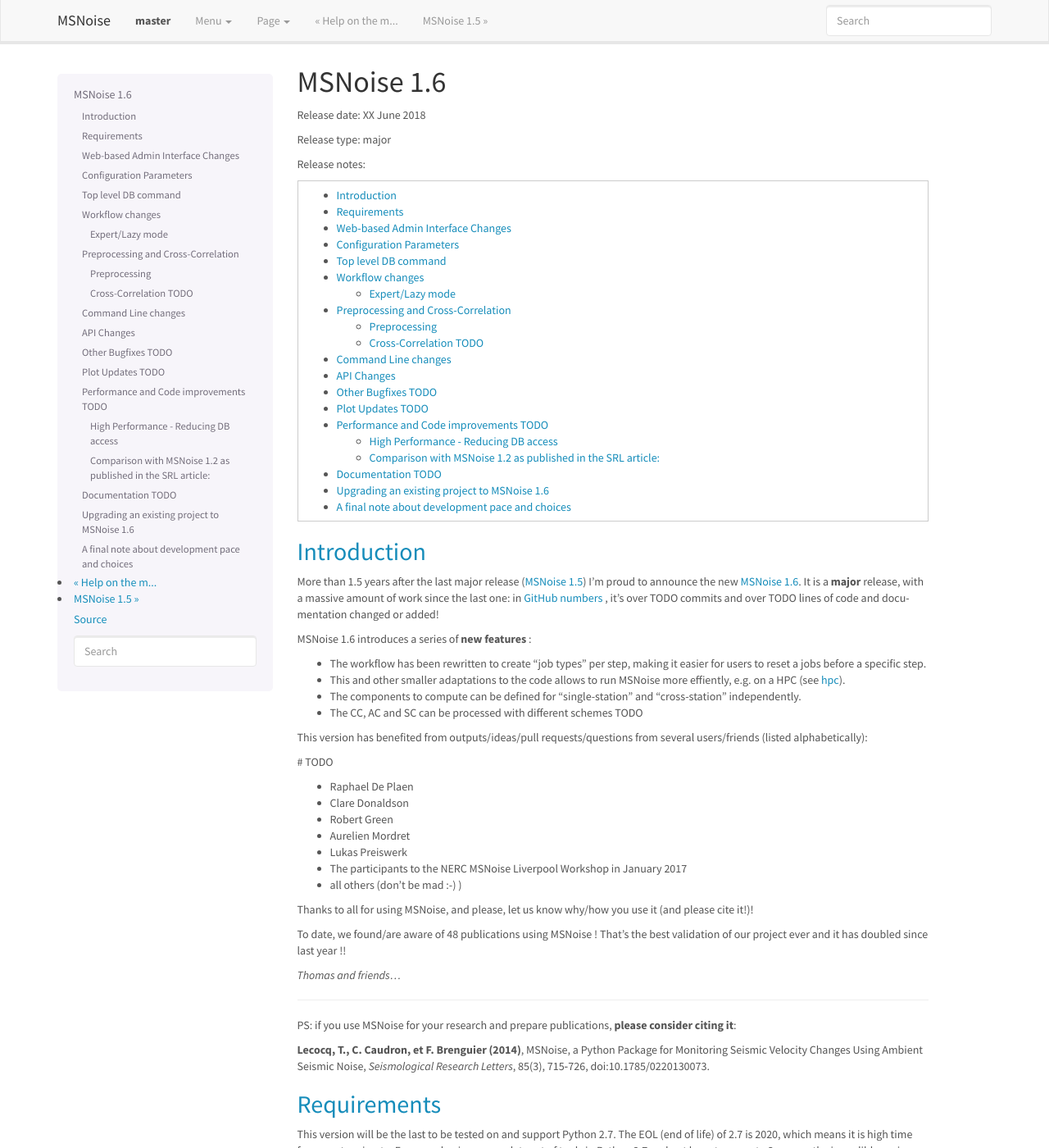
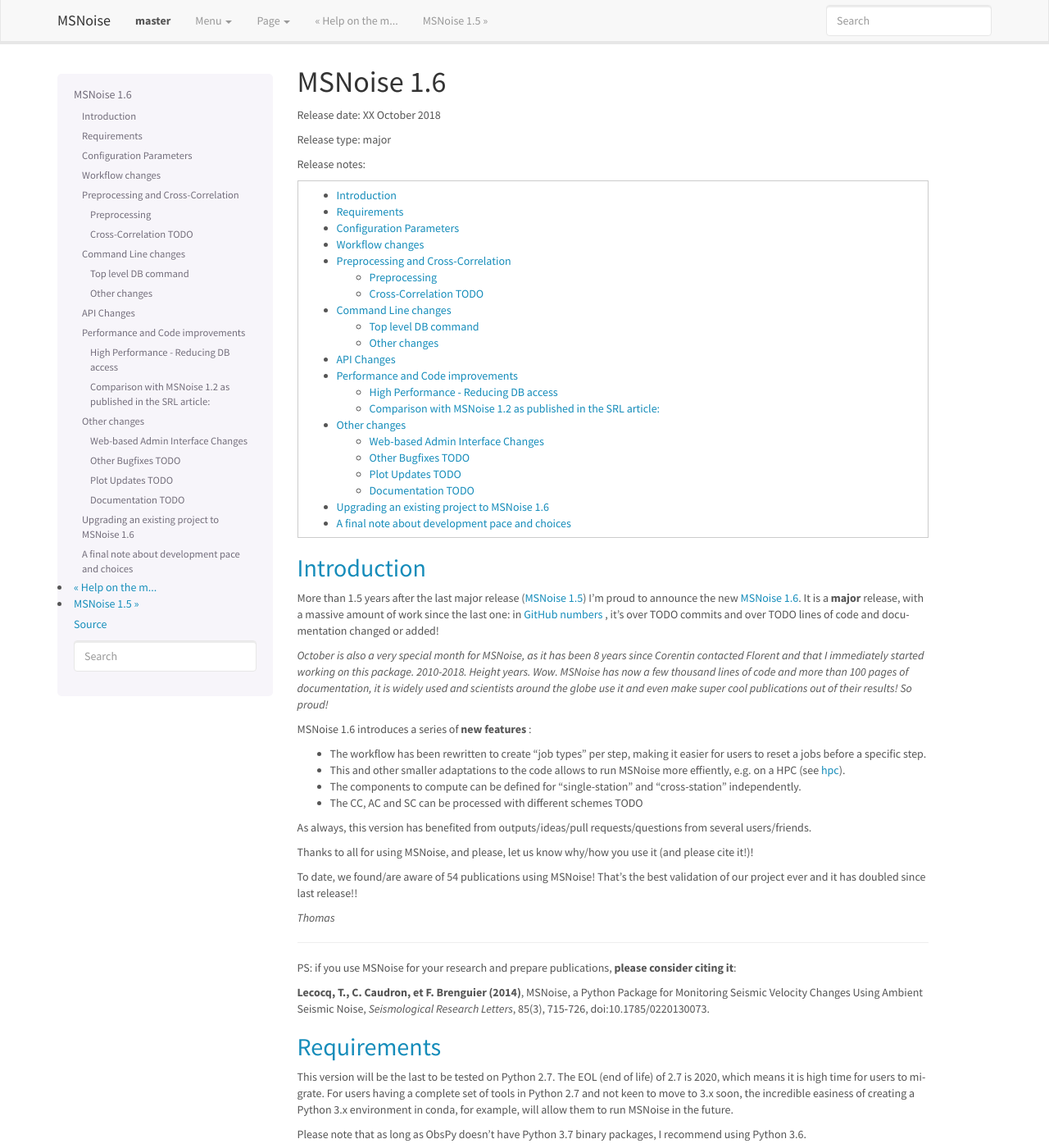
Before and after one commit to ROBelgium/MSNoise, a Sphinx documentation site: the page built from doc/releasenotes/msnoise-1.6.rst, in a window 1280 px wide and 1400 px high. Shown: the whole window at 82% size. Built offline with Sphinx 7.4.7, drawn with Linux system fonts in a browser that asks for light colours; comment, search, counter and statistics services are not loaded; some of the changed text lies outside the part shown.

Commit message:
plugins & stuff

```diff
--- a/doc/releasenotes/msnoise-1.6.rst
+++ b/doc/releasenotes/msnoise-1.6.rst
@@ -3,7 +3,7 @@
 MSNoise 1.6
 ===========
 
-Release date: XX June 2018
+Release date: XX October 2018
 
 
 Release type: major
@@ -24,6 +24,13 @@
 , it's over TODO commits and over TODO lines of code and documentation changed
 or added!
 
+*October is also a very special month for MSNoise, as it has been 8 years since
+Corentin contacted Florent and that I immediately started working
+on this package. 2010-2018. Height years. Wow. MSNoise has now a few thousand
+lines of code and more than 100 pages of documentation, it is widely used and
+scientists around the globe use it and even make super cool publications out
+of their results! So proud!*
+
 
 MSNoise 1.6 introduces a series of **new features** :
 
@@ -37,30 +44,17 @@
 
 .. todo
 
-
-
-This version has benefited from outputs/ideas/pull requests/questions from
-several users/friends (listed alphabetically):
-
-# TODO
-
-* Raphael De Plaen
-* Clare Donaldson
-* Robert Green
-* Aurelien Mordret
-* Lukas Preiswerk
-* The participants to the NERC MSNoise Liverpool Workshop in January 2017
-* all others (don't be mad :-) )
-
+As always, this version has benefited from outputs/ideas/pull
+requests/questions from several users/friends.
 
 Thanks to all for using MSNoise, and please, let us know why/how you use it
 (and please cite it!)!
 
-To date, we found/are aware of 48 publications using MSNoise ! That's the best
-validation of our project ever and it has doubled since last year !!
+To date, we found/are aware of 54 publications using MSNoise! That's the best
+validation of our project ever and it has doubled since last release!!
 
 
-*Thomas and friends...*
+*Thomas*
 
 
 ~~~~
@@ -76,7 +70,7 @@
 Requirements
 ------------
 
-This version will be the last to be tested on and support Python 2.7. The EOL
+This version will be the last to be tested on Python 2.7. The EOL
 (end of life) of 2.7 is 2020, which means it is high time for users to migrate.
 For users having a complete set of tools in Python 2.7 and not keen to move
 to 3.x soon, the incredible easiness of creating a Python 3.x environment in
@@ -93,15 +87,6 @@
 its fast MKL implementations for all users, in the conda-forge channel).
 
 
-Web-based Admin Interface Changes
----------------------------------
-
-* Feature: The pagination size (100, 200, etc. row) is now allowed on the
-  Station, Job and DataAvailability views.
-* Feature: The Config list view can be sorted by name.
-* Feature: The home page has changed to show all job types and exposes
-  buttons to execute actions equivalent to `msnoise reset` in the console.
-
 
 Configuration Parameters
 ------------------------
@@ -111,22 +96,6 @@
   next jobtype according to the workflow is not created. This removes a lot
   of select/update/insert actions on the database and makes the whole much
   faster (See hpc_).
-
-
-Top level DB command
---------------------
-
-I've added a new command group called `db` that gathers all db-related actions:
-
-* ``msnoise db init`` is a replacement for the ``msnoise install``
-* ``msnoise db upgrade`` is a replacement for the ``msnoise upgrade_db``
-* ``msnoise db clean_duplicates`` deletes duplicate jobs (might happen). Unique
-  sets of ``day``, ``pair`` and ``jobtypes`` are considered.
-* ``msnoise db execute`` allows executing queries on the database (Expert Mode)
-
-In the future, this command will include the possibility to dump and load
-entire databases, for example for switching from a local sqlite instance to a
-large MySQL server.
 
 
 Workflow changes
@@ -149,12 +118,6 @@
 TODO:: Note that calling ``msnoise stack -r -m`` will
 execute the steps in the right order.
 
-
-Expert/Lazy mode
-~~~~~~~~~~~~~~~~
-
-* Added the possibility to walk in subfolders recursively by using
-  ``scan_archive --path -r``
 
 
 Preprocessing and Cross-Correlation
@@ -196,14 +159,28 @@
 --------------------
 
 
-* ``msnoise db`` a new top-level group command for gathering the db-related
-  commands.
-* ``msnoise db clean_duplicates`` allows to remove duplicates from the jobs
-  table.
-* ``msnoise scan_archive --path -r`` will only scan the ``path``
-independently of its structure. Passing the ``-r`` it will walk in subfolders.
+Top level DB command
+~~~~~~~~~~~~~~~~~~~~
+
+I've added a new command group called `db` that gathers all db-related actions:
+
+* ``msnoise db init`` is a replacement for the ``msnoise install``
+* ``msnoise db upgrade`` is a replacement for the ``msnoise upgrade_db``
+* ``msnoise db clean_duplicates`` deletes duplicate jobs (might happen). Unique
+  sets of ``day``, ``pair`` and ``jobtypes`` are considered.
+* ``msnoise db execute`` allows executing SQL queries on the database (Expert
+  Mode)
+
+In the future, this command will include the possibility to dump and load
+entire databases, for example for switching from a local sqlite instance to a
+large MySQL server.
+
+Other changes
+~~~~~~~~~~~~~
+
 * ``msnoise info -j`` reports all jobs types, including those of plugins.
-
+* Added the possibility to walk in subfolders recursively by using
+  ``scan_archive --path -r``
 
 Note, all commands are documented: :doc:`../clickhelp/msnoise`.
 
@@ -221,7 +198,7 @@
 * New ``massive_update_job`` to update a list of ``Jobs`` to a given flag.
 * ``build_ref_datelist`` and ``build_movstack_datelist`` return the smallest
   date from the data_availability table if the ``ref_begin`` or ``startdate``
-  have not been modified from ``1970-01-01``.
+  have not been modified from their default value of ``1970-01-01``.
 * Removed ``linear_regression`` as this is now included in ObsPy.
 * Modified ``get_dtt_next_job`` returns jobs in random order.
 * Added missing documentation for several methods.
@@ -229,25 +206,8 @@
 See :doc:`../api`.
 
 
-Other Bugfixes TODO
---------------
-
-* Removed the call to ``scipy.stats.nanmean`` and replaced by ``numpy.nanmean``
-* Better error message in compute_cc when the content of the slice is only zeros
-  or smaller than ``rms_threshold``
-* Checked all "integer" - "float" warnings from numpy/scipy
-* crondays were hardcoded to -2, now taking the ``crondays`` value from the DB
-* Py3 error when ``msnoise scan_archive`` in cron mode
-
-
-Plot Updates TODO
-------------
-Not sure we did modify something here
-
-See :doc:`../plotting`.
-
-Performance and Code improvements TODO
---------------------------------------
+Performance and Code improvements
+---------------------------------
 
 .. _hpc:
 
@@ -267,7 +227,7 @@
 and makes the whole much faster (one INSERT instead of tons of
 SELECT/UPDATE/INSERT).
 
-Commands and actions with ``hpc`` = N :
+*Commands and actions with ``hpc`` = N :
 
 * ``msnoise new_jobs``: creates the CC jobs
 * ``msnoise compute_cc``: processes the CC jobs and creates the STACK jobs
@@ -286,10 +246,11 @@
 
 Comparison with MSNoise 1.2 as published in the SRL article:
 ~~~~~~~~~~~~~~~~~~~~~~~~~~~~~~~~~~~~~~~~~~~~~~~~~~~~~~~~~~~~
-In the SRL article, we computed the dv/v for the UnderVolc project on a 4vCPU
-virtual machine running on a powerfull ESX system. For this test, I analyzed
-the same dataset on a 4 year-old 16 CPU blade. The timings mentionned below
-are then multiplied by 4 to account for the CPU number difference.
+In the 2014 SRL article, we computed the dv/v for the UnderVolc project on a
+4vCPU virtual machine running on a powerful ESX system. For this test, I
+analyzed the same data set on a 4 year-old 16 CPU blade. The timings
+mentioned below are then multiplied by 4 to account for the CPU number
+difference.
 
 Summing the total time needed, we reach 37 hours for the SRL version, and 12
 hours for MSNoise 1.6. The seedup is not fully linear, as the current code
@@ -333,11 +294,42 @@
 **If anyone feels like focusing on those aspects and providing Pull Requests,
 welcome!**
 
+
+Other changes
+-------------
+
+Web-based Admin Interface Changes
+~~~~~~~~~~~~~~~~~~~~~~~~~~~~~~~~~
+
+* Feature: The pagination size (100, 200, etc. row) is now allowed on the
+  Station, Job and DataAvailability views.
+* Feature: The Config list view can be sorted by name.
+* Feature: The home page has changed to show all job types and exposes
+  buttons to execute actions equivalent to `msnoise reset` in the console.
+
+Other Bugfixes TODO
+~~~~~~~~~~~~~~~~~~~
+
+* Removed the call to ``scipy.stats.nanmean`` and replaced by ``numpy.nanmean``
+* Better error message in compute_cc when the content of the slice is only zeros
+  or smaller than ``rms_threshold``
+* Checked all "integer" - "float" warnings from numpy/scipy
+* crondays were hardcoded to -2, now taking the ``crondays`` value from the DB
+* Py3 error when ``msnoise scan_archive`` in cron mode
+
+
+Plot Updates TODO
+~~~~~~~~~~~~~~~~~
+Not sure we did modify something here
+
+See :doc:`../plotting`.
+
 Documentation TODO
--------------
+~~~~~~~~~~~~~~~~~~
 
 * New elements for configuring MySQL and MariaDB, thanks to Lukas Preiswerk.
 * The description of the new steps and the HPC mode.
+
 
 
 Upgrading an existing project to MSNoise 1.6
```
Also changed, not shown: 5 other files.
